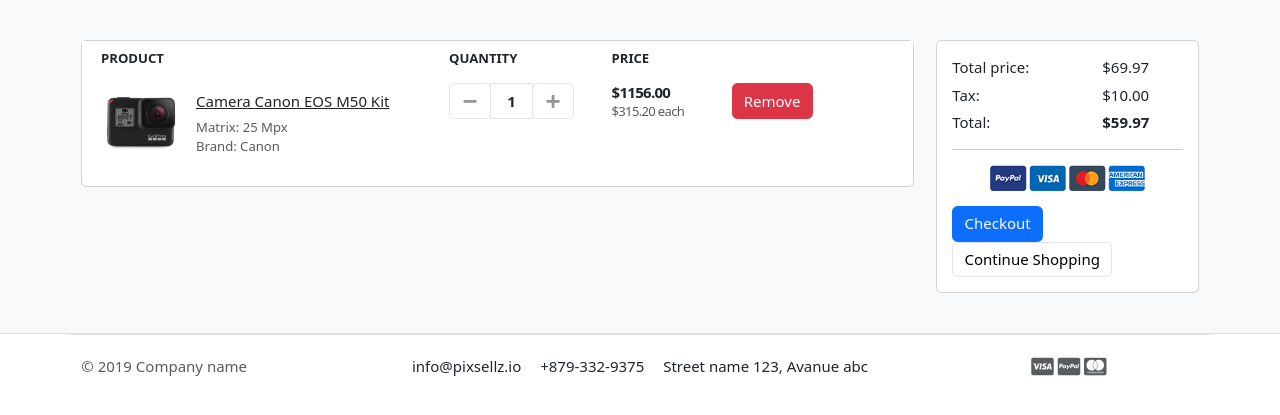
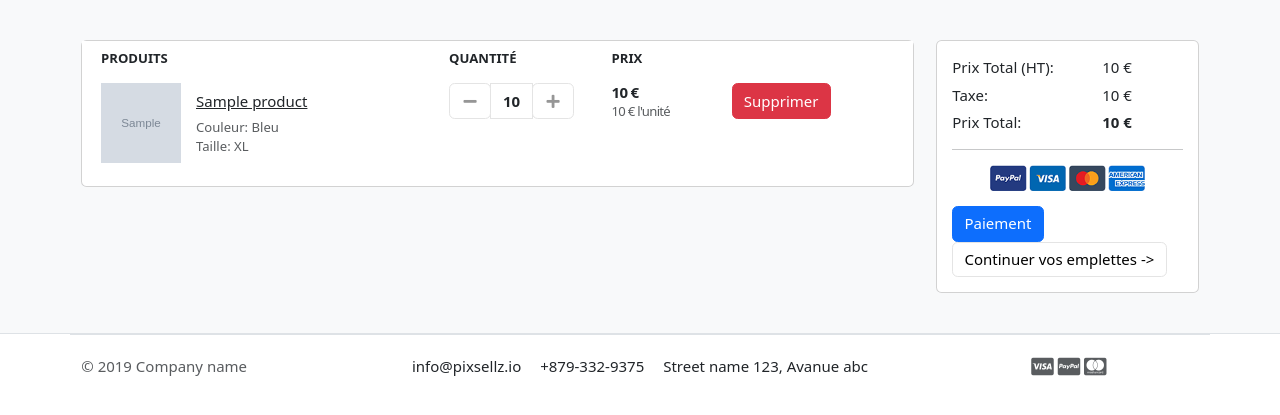
Before and after one commit to Martin010/dentelles_dantou, a Django app: template templates/store/cart.html in a window 1280 px wide. Shown: the part 195-610 px from the top of the page. Run offline with Django 4.2, Linux system fonts and the light colour scheme; the template is opened without the code that fills it: most values are stand-ins (such as "Sample title", 1, 10 or a date in 2020); grey boxes marked "Sample" are stand-in pictures; some libraries are stand-ins or nearby versions; some web fonts are replaced.

Commit message:
Creation of the cart functionalities

```diff
--- a/carts/models.py
+++ b/carts/models.py
@@ -17,5 +17,8 @@ class CartItem(models.Model):
     quantity    = models.IntegerField()
     is_active   = models.BooleanField(default=True)
 
+    def sub_total(self):
+        return self.product.price * self.quantity
+
     def __str__(self):
-        return self.product
+        return self.product.product_name
--- a/carts/urls.py
+++ b/carts/urls.py
@@ -3,4 +3,7 @@ from . import views
 
 urlpatterns = [
     path('', views.cart, name='cart'),
+    path('add_cart/<int:product_id>/', views.add_cart, name='add_cart'),
+    path('remove_cart/<int:product_id>/', views.remove_cart, name='remove_cart'),
+    path('remove_cart_item/<int:product_id>/', views.remove_cart_item, name='remove_cart_item'),
 ]
--- a/templates/store/cart.html
+++ b/templates/store/cart.html
@@ -5,90 +5,112 @@
 
     <section class="section-content padding-y bg">
         <div class="container">
+
+            {% if not cart_items %}
+                <div class="text-center">
+                    <h2>Votre panier est vide !</h2>
+                    <br>
+                    <a href="{% url 'store' %}" class="btn btn-primary">Commencer vos emplettes -></a>
+                </div>
+            {% else %}
                 <div class="row">
+
+                    <!-- CART -->
                     <aside class="col-lg-9">
                         <div class="card">
                             <table class="table table-borderless table-shopping-cart">
+
+                                <!-- CART TABLE HEADER-->
                                 <thead class="text-muted">
                                 <tr class="small text-uppercase">
-                                <th scope="col">Product</th>
-                                <th scope="col" width="120">Quantity</th>
-                                <th scope="col" width="120">Price</th>
+                                    <th scope="col">Produits</th>
+                                    <th scope="col" width="120">Quantité</th>
+                                    <th scope="col" width="120">Prix</th>
                                     <th scope="col" class="text-right" width="200"></th>
                                 </tr>
                                 </thead>
+
+                                <!-- CART TABLE BODY-->
                                 <tbody>
+                                {% for cart_item in cart_items %}
                                     <tr>
+                                        <!-- PRODUCTS -->
                                         <td>
                                             <figure class="itemside align-items-center">
                                                 <div class="aside">
-                                            <img src="{% static './images/items/11.jpg' %}" class="img-sm"></div>
+                                                    <img src="{{ cart_item.product.images.url }}" class="img-sm"></div>
                                                 <figcaption class="info">
-                                            <a href="#" class="title text-dark">Camera Canon EOS M50 Kit</a>
-                                            <p class="text-muted small">Matrix: 25 Mpx <br> Brand: Canon</p>
+                                                    <a href="#" class="title text-dark">{{ cart_item.product.product_name }}</a>
+                                                    <p class="text-muted small">Couleur: Bleu <br> Taille: XL</p>
                                                 </figcaption>
                                             </figure>
                                         </td>
+
+                                        <!-- QUANTITIES -->
                                         <td>
-                                    <!-- col.// -->
                                             <div class="col">
                                                 <div class="input-group input-spinner">
                                                     <div class="input-group-prepend">
-                                                <button class="btn btn-light" type="button" id="button-plus">
-                                                    <i class="fa fa-minus"></i></button>
+                                                        <a href="{% url 'remove_cart' cart_item.product.id %}" class="btn btn-light" type="button" id="button-plus">
+                                                            <i class="fa fa-minus"></i>
+                                                        </a>
                                                     </div>
-                                            <input type="text" class="form-control" value="1">
+                                                    <input type="text" class="form-control" value="{{ cart_item.quantity }}">
                                                     <div class="input-group-append">
-                                                <button class="btn btn-light" type="button" id="button-minus">
-                                                    <i class="fa fa-plus"></i></button>
+                                                        <a href="{% url 'add_cart' cart_item.product.id %}" class="btn btn-light" type="button" id="button-minus">
+                                                            <i class="fa fa-plus"></i>
+                                                        </a>
                                                     </div>
-                                        </div> <!-- input-group.// -->
-                                    </div> <!-- col.// -->
+                                                </div>
+                                            </div>
                                         </td>
+
+                                        <!-- PRICES -->
                                         <td>
                                             <div class="price-wrap">
-                                        <var class="price">$1156.00</var>
-                                        <small class="text-muted"> $315.20 each </small>
-                                    </div> <!-- price-wrap .// -->
+                                                <var class="price">{{ cart_item.sub_total }} €</var>
+                                                <small class="text-muted">{{ cart_item.product.price }} € l'unité</small>
+                                            </div>
                                         </td>
+
+                                        <!-- REMOVE BUTTON -->
                                         <td class="text-right">
-                                    <a href="" class="btn btn-danger"> Remove</a>
+                                            <a href="{% url 'remove_cart_item' cart_item.product.id %}" class="btn btn-danger"> Supprimer</a>
                                         </td>
                                     </tr>
+                                {% endfor %}
                                 </tbody>
                             </table>
                         </div>
+                    </aside>
 
-                </aside>
+                    <!-- PAYMENT -->
                     <aside class="col-lg-3">
-
                         <div class="card">
                             <div class="card-body">
                                 <dl class="dlist-align">
-                                <dt>Total price:</dt>
-                                <dd class="text-right">$69.97</dd>
+                                    <dt>Prix Total (HT):</dt>
+                                    <dd class="text-right">{{ total }} €</dd>
                                 </dl>
                                 <dl class="dlist-align">
-                                <dt>Tax:</dt>
-                                <dd class="text-right"> $10.00</dd>
+                                    <dt>Taxe:</dt>
+                                    <dd class="text-right"> {{ tax }} €</dd>
                                 </dl>
                                 <dl class="dlist-align">
-                                <dt>Total:</dt>
-                                <dd class="text-right text-dark b"><strong>$59.97</strong></dd>
+                                    <dt>Prix Total:</dt>
+                                    <dd class="text-right text-dark b"><strong>{{ grand_total }} €</strong></dd>
                                 </dl>
                                 <hr>
                                 <p class="text-center mb-3">
                                     <img src="{% static './images/misc/payments.png' %}" height="26">
                                 </p>
-                            <a href="./place-order.html" class="btn btn-primary btn-block"> Checkout </a>
-                            <a href="./store.html" class="btn btn-light btn-block">Continue Shopping</a>
+                                <a href="./place-order.html" class="btn btn-primary btn-block"> Paiement </a>
+                                <a href="./store.html" class="btn btn-light btn-block">Continuer vos emplettes -></a>
                             </div>
                         </div>
-
                     </aside>
-
-
                 </div>
+            {% endif %}
         </div>
     </section>
 
--- a/templates/store/product_detail.html
+++ b/templates/store/product_detail.html
@@ -77,7 +77,7 @@
                             {% if single_product.stock <= 0 %}
                                 <h5 class="text-danger">Out of stock</h5>
                             {% else %}
-                                <a href="./product-detail.html" class="btn  btn-primary">
+                                <a href="{% url 'add_cart' single_product.id %}" class="btn  btn-primary">
                                     <span class="text">Ajouter au panier</span> <i class="fas fa-shopping-cart"></i>
                                 </a>
                             {% endif %}
```
Also changed, not shown: carts/views.py (+81 -3 lines). Lines whose indentation alone changed are shown as unchanged.
